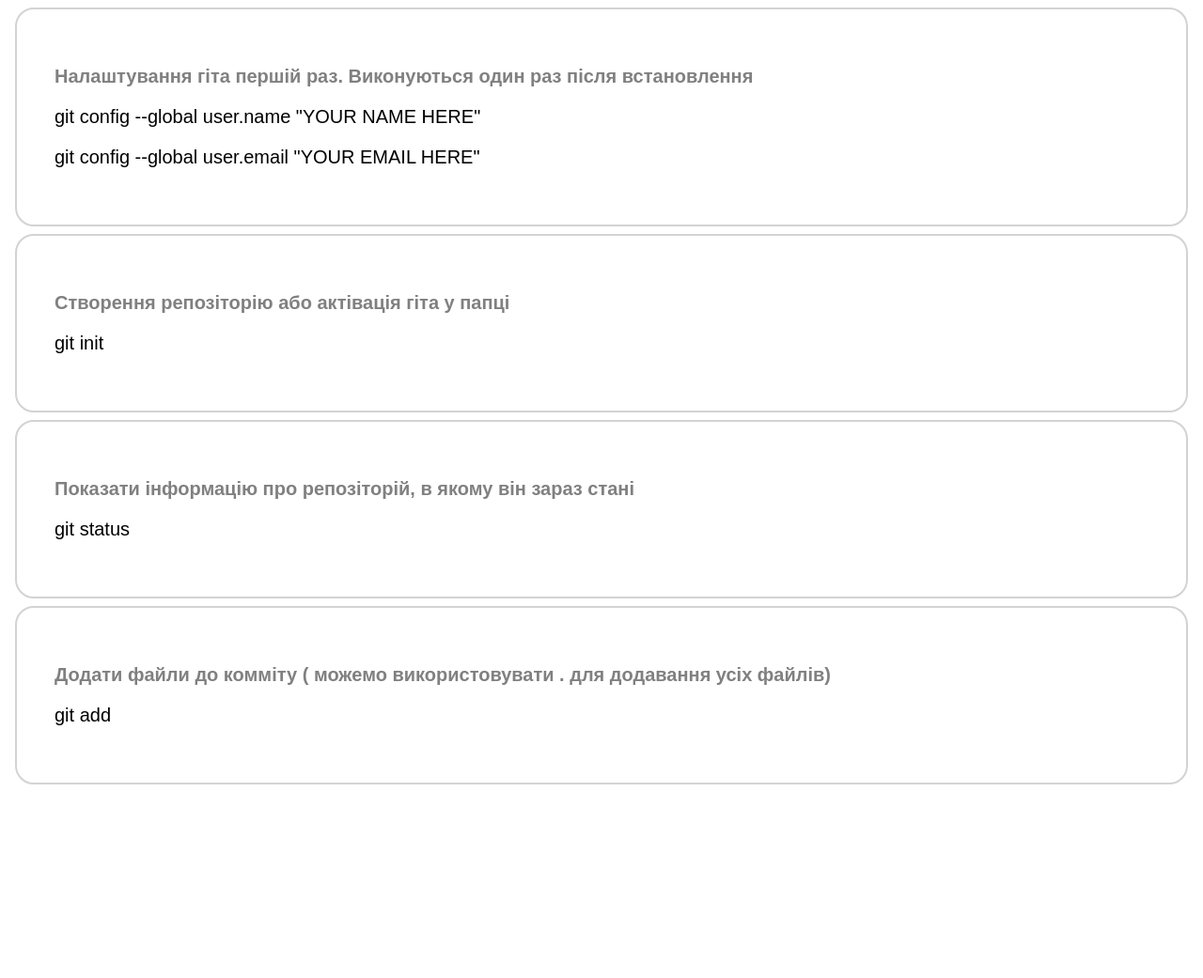
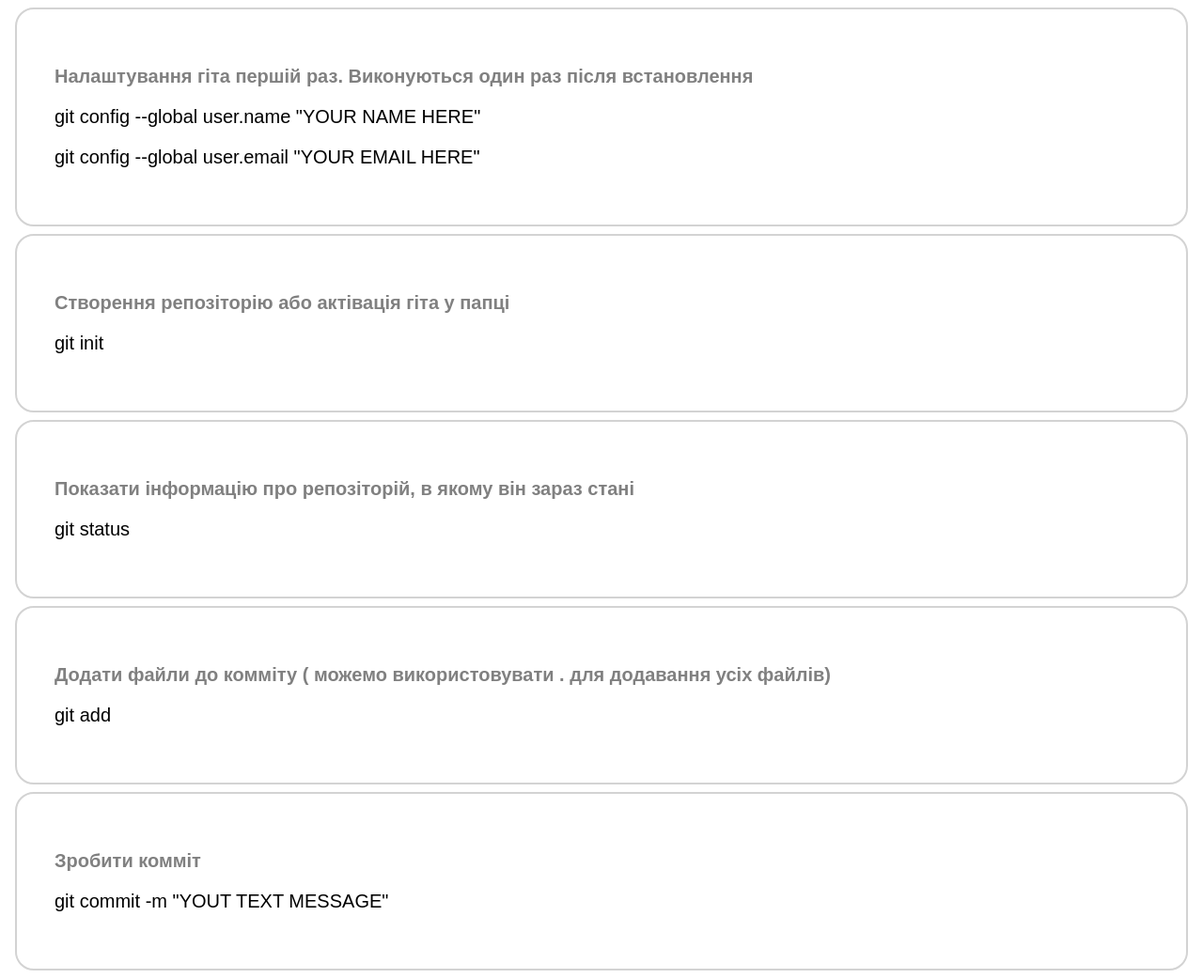
Before and after one commit to Thematveev/git-cheatsheet-commands, a plain HTML site: page index.html in a window 1280 px wide. Shown: the whole page at 94% size. Before the commit the page ends 843 px from the top, so only its background shows below. Drawn offline with Linux system fonts and the light colour scheme.

Commit message:
commit info

```diff
--- a/index.html
+++ b/index.html
@@ -33,5 +33,11 @@
         </p>
         <p class="command">git add</p>
     </div>
+    <div class="container">
+        <p class="comment">
+            Зробити комміт
+        </p>
+        <p class="command">git commit -m "YOUT TEXT MESSAGE"</p>
+    </div>
 </body>
 </html>
```
